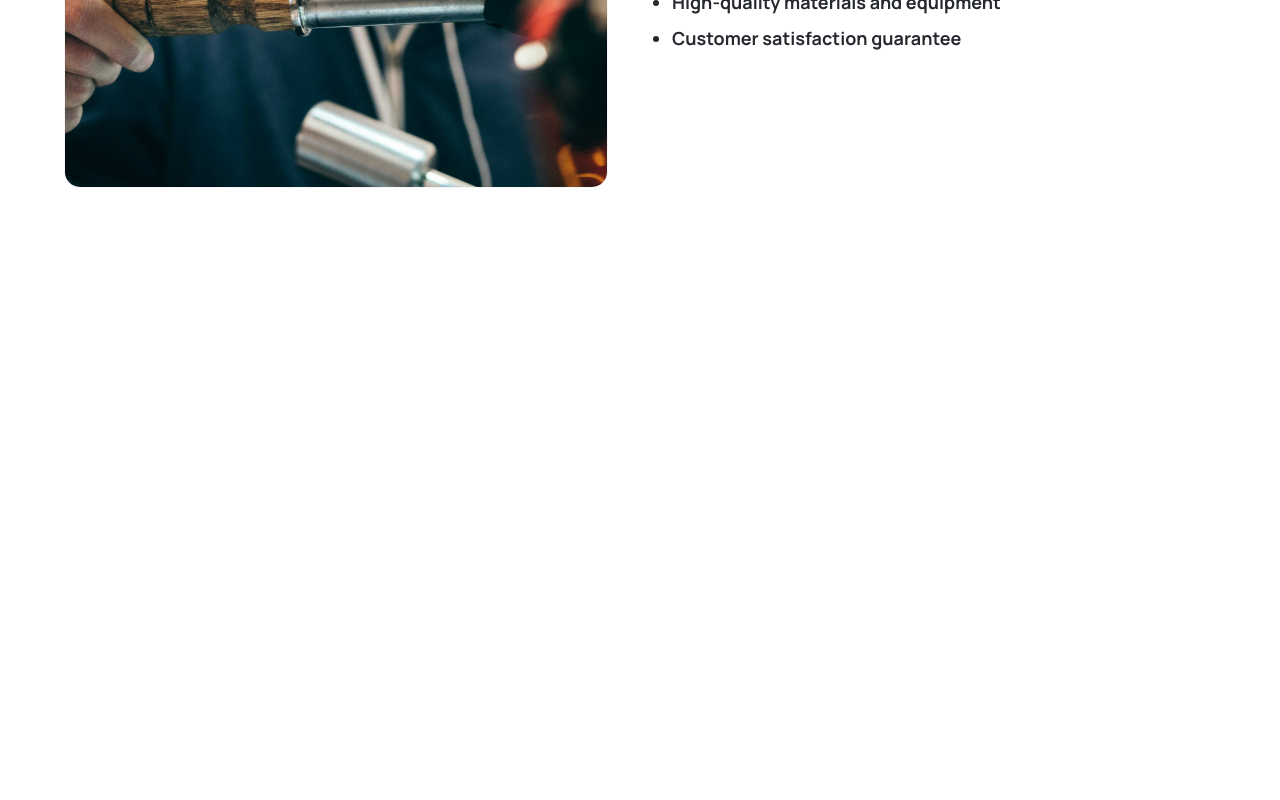
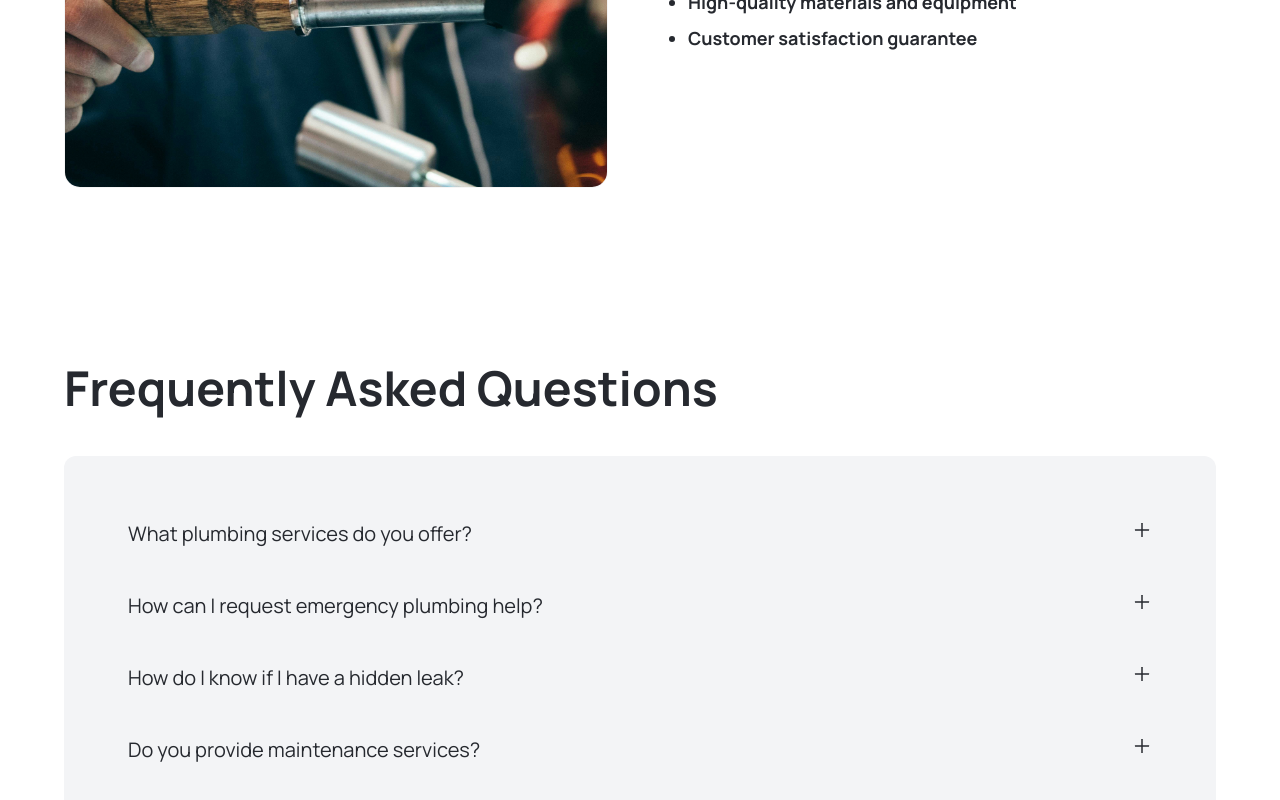
Before and after one commit to munashex/EdiziPlumbing, a React (Vite) app: page / in a window 1280 px wide. Shown: the part 1479-2279 px from the top of the page. Before the commit the page ends 1667 px from the top, so only its background shows below. Built offline with nearby package versions, Linux system fonts and the light colour scheme; what tailwindcss-animated would draw is missing.

Commit message:
done with fag

```diff
--- /dev/null
+++ b/src/Components/Faq.jsx
@@ -0,0 +1,65 @@
+import { useState } from "react";
+import {plumbingFaq} from '../data/app'
+import { AiOutlinePlus } from "react-icons/ai";
+import { TfiClose } from "react-icons/tfi";
+
+const Faq = () => {
+  const [tab, setTab] = useState('');
+
+  const toggleTab = (name) => {
+    setTab(name);
+  };
+
+  const findActiveTabInformation = plumbingFaq.find((faq) => faq.name === tab);
+
+  const closeAccordion = () => {
+    setTab('');
+  };
+
+  return (
+    <div>
+      <h1 className="text-2xl font-bold md:text-3xl lg:text-5xl text-center lg:text-start">Frequently Asked Questions</h1>
+      <div className="py-16 lg:p-16 p-3 mt-11 rounded-xl bg-gray-100">
+        <div className="space-y-11">
+          {plumbingFaq.map((faq) => (
+            <div key={faq.id}>
+              {faq.name === findActiveTabInformation?.name ?
+                <div className="bg-[#0A0308] transition delay-75 duration-100 animate-fade-down text-[#C5C4C5] py-9 px-4 rounded-2xl">
+                  <div className="space-y-4">
+                    <div className="flex flex-row justify-between items-start">
+                      <h1 className="md:text-lg text-start font-extrabold lg:text-xl max-w-[90%] md:max-w-xl lg:max-w-none">
+                        {findActiveTabInformation.name}
+                      </h1>
+                      <button onClick={closeAccordion} className="rounded-none outline-none">
+                        <TfiClose size={18} />
+                      </button>
+                    </div>
+                    <h1 className="max-w-lg md:max-w-3xl lg:max-w-5xl">
+                      {findActiveTabInformation.description}
+                    </h1>
+                  </div>
+                </div>
+              :
+                <div>
+                  <button
+                    onClick={() => toggleTab(faq.name)}
+                    className="flex border-none outline-none flex-row justify-between w-full"
+                  >
+                    <h1 className="md:text-lg text-start lg:text-xl max-w-sm md:max-w-xl lg:max-w-none">
+                      {faq.name}
+                    </h1>
+                    <button>
+                      <AiOutlinePlus size={20} />
+                    </button>
+                  </button>
+                </div>
+              }
+            </div>
+          ))}
+        </div>
+      </div>
+    </div>
+  );
+};
+
+export default Faq;
--- a/src/data/app.js
+++ b/src/data/app.js
@@ -47,4 +47,28 @@ const aboutData = [
     }
 ]
 
-export {navlinks, process, aboutData}
+const plumbingFaq = [
+    {
+      id: 1,
+      name: "What plumbing services do you offer?",
+      description: "Edizing Plumbing and Heating offers a wide range of services including leak repairs, pipe installations, water heater maintenance, drain cleaning, heating system repairs, and more."
+    },
+    {
+      id: 2,
+      name: "How can I request emergency plumbing help?",
+      description: "For urgent plumbing issues, you can call us directly for immediate assistance. We're always ready to respond quickly and resolve emergencies as soon as possible."
+    },
+    {
+      id: 3,
+      name: "How do I know if I have a hidden leak?",
+      description: "Signs of hidden leaks include unusually high water bills, damp spots on walls or floors, and mold or mildew growth. If you suspect a leak, contact us for a professional inspection."
+    },
+    {
+      id: 4,
+      name: "Do you provide maintenance services?",
+      description: "Yes, we offer routine plumbing and heating maintenance to help prevent future issues and keep your systems running efficiently year-round."
+    }
+  ]
+
+
+export {navlinks, process, aboutData, plumbingFaq}
--- a/src/pages/Home.jsx
+++ b/src/pages/Home.jsx
@@ -4,6 +4,7 @@ import review3 from '../images/review3.avif';
 import { FaStar } from 'react-icons/fa';
 import homeImage from '../images/homeImage.jpg';
 import { process, aboutData} from '../data/app';
+import Faq from '../Components/Faq';
 
 
 const Home = () => {
@@ -113,7 +114,7 @@ const Home = () => {
             <h1 className="text-2xl font-bold md:text-3xl lg:text-5xl">{info.tite}</h1>
             <h1>{info.description}</h1>
 
-            <ul role="list"  className="text-lg list-disc list-outside font-bold space-y-2">
+            <ul role="list"  className="md:text-lg mx-4 list-disc list-outside font-bold space-y-2">
             <li>{info.shortDescription1}</li>
             <li>{info.shortDescription2}</li>
             <li>{info.shortDescription3}</li>
@@ -122,6 +123,11 @@ const Home = () => {
         </div>
         ))}
      </div>
+
+      {/* faq section  */}
+      <div className="mt-20 md:mt-24 lg:mt-44">
+      <Faq/>
+      </div>
     </div>
   );
 };
```
